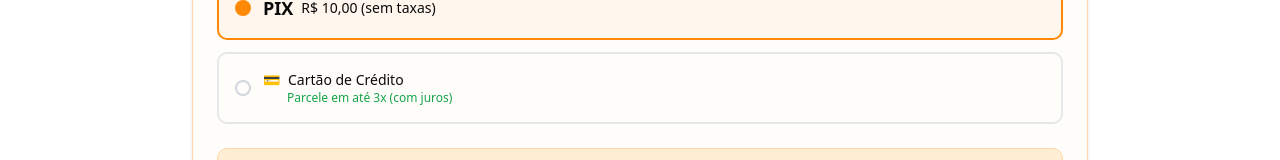
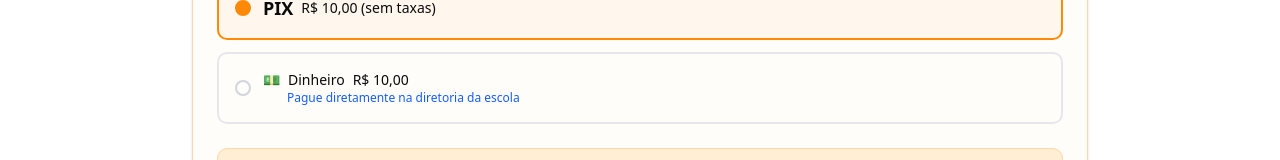
Before and after one commit to pedrologapp/AmadeusCanguru, a React (Vite) app: page / in a window 1280 px wide. Both pictures are taken after a click on the button "Realizar Inscrição e Pagamento". Shown: the part 3846-4006 px from the top of the page. Built offline with nearby package versions, Linux system fonts and the light colour scheme; no server answers.

Commit message:
Update App.jsx

```diff
--- a/src/App.jsx
+++ b/src/App.jsx
@@ -45,22 +45,6 @@ import jardimImage from './assets/happy3.jpg';
 function App() {
   // ⚙️ CONFIGURAÇÃO
   const SERIES_DISPONIVEIS = ['Grupo IV','Grupo V', 'Maternal(3)', 'Maternalzinho(2)', '1º Ano', '2º Ano', '3º Ano', '4º Ano', '5º Ano'];
-
-  // ============================================
-  // TAXAS DE ANTECIPAÇÃO
-  // ============================================
-  const TAXA_ANTECIPACAO_VISTA = 0.0115;
-  const TAXA_ANTECIPACAO_PARCELADO = 0.016;
-
-  const calcularTaxaAntecipacao = (valorBase, numParcelas) => {
-    if (numParcelas === 1) {
-      return valorBase * TAXA_ANTECIPACAO_VISTA;
-    } else {
-      const somaMeses = (numParcelas * (numParcelas + 1)) / 2;
-      const valorParcela = valorBase / numParcelas;
-      return valorParcela * TAXA_ANTECIPACAO_PARCELADO * somaMeses;
-    }
-  };
 
   // Estados para o formulário
   const [showForm, setShowForm] = useState(false);
@@ -217,26 +201,8 @@ function App() {
   // ============================================
   const calculatePrice = () => {
     const PRECO_BASE = 10.0;
-    let valorTotal = PRECO_BASE;
-
-    if (formData.paymentMethod === 'credit') {
-      let taxaPercentual = 0;
-      const taxaFixa = 0.49;
-      const parcelas = parseInt(formData.installments) || 1;
-
-      if (parcelas === 1) {
-        taxaPercentual = 0.0299;
-      } else if (parcelas >= 2 && parcelas <= 3) {
-        taxaPercentual = 0.0349;
-      }
-
-      const taxaCartao = valorTotal * taxaPercentual;
-      const taxaAntecipacao = calcularTaxaAntecipacao(valorTotal, parcelas);
-
-      valorTotal = valorTotal + taxaCartao + taxaFixa + taxaAntecipacao;
-    }
-
-    const valorParcela = valorTotal / (parseInt(formData.installments) || 1);
+    const valorTotal = PRECO_BASE;
+    const valorParcela = valorTotal;
     return { valorTotal, valorParcela };
   };
 
@@ -665,7 +631,7 @@ function App() {
                     </li>
                     <li className="flex items-start">
                       <Shield className="h-4 w-4 text-destructive mr-2 mt-0.5" />
-                      A participação NÃO é obrigatória
+                      Pagamento via PIX ou dinheiro na diretoria
                     </li>
                     <li className="flex items-start">
                       <Shield className="h-4 w-4 text-destructive mr-2 mt-0.5" />
@@ -939,50 +905,33 @@ function App() {
 
                       <div
                         className={`p-4 rounded-lg border-2 cursor-pointer transition-all ${
-                          formData.paymentMethod === 'credit'
+                          formData.paymentMethod === 'dinheiro'
                             ? 'border-orange-400 bg-orange-50'
                             : 'border-gray-200 hover:border-gray-300'
                         }`}
-                        onClick={() => setFormData(prev => ({ ...prev, paymentMethod: 'credit' }))}
+                        onClick={() => setFormData(prev => ({ ...prev, paymentMethod: 'dinheiro', installments: 1 }))}
                       >
                         <div className="flex items-center">
                           <div className={`w-4 h-4 rounded-full border-2 mr-3 ${
-                            formData.paymentMethod === 'credit' ? 'border-orange-400 bg-orange-400' : 'border-gray-300'
+                            formData.paymentMethod === 'dinheiro' ? 'border-orange-400 bg-orange-400' : 'border-gray-300'
                           }`}>
-                            {formData.paymentMethod === 'credit' && (
+                            {formData.paymentMethod === 'dinheiro' && (
                               <div className="w-full h-full rounded-full bg-orange-400"></div>
                             )}
                           </div>
                           <div>
                             <div className="flex items-center space-x-2">
-                              <span className="text-sm">💳</span>
-                              <span className="text-sm font-medium">Cartão de Crédito</span>
+                              <span className="text-sm">💵</span>
+                              <span className="text-sm font-medium">Dinheiro</span>
+                              <span className="text-sm" translate="no">R$ 10,00</span>
                             </div>
-                            <div className="text-xs text-green-600 ml-6 font-medium">
-                              Parcele em até 3x (com juros)
+                            <div className="text-xs text-blue-600 ml-6 font-medium">
+                              Pague diretamente na diretoria da escola
                             </div>
                           </div>
                         </div>
                       </div>
                     </div>
-
-                    {formData.paymentMethod === 'credit' && (
-                      <div className="mb-6">
-                        <Label className="text-sm font-medium">Número de Parcelas</Label>
-                        <select
-                          value={formData.installments}
-                          onChange={(e) => setFormData(prev => ({ ...prev, installments: parseInt(e.target.value) }))}
-                          className="w-full h-10 px-3 rounded-md border border-input bg-background text-sm mt-2"
-                        >
-                          <option value={1}>1x de R$ {valorTotal.toFixed(2).replace('.', ',')}</option>
-                          <option value={2}>2x de R$ {(valorTotal / 2).toFixed(2).replace('.', ',')}</option>
-                          <option value={3}>3x de R$ {(valorTotal / 3).toFixed(2).replace('.', ',')}</option>
-                        </select>
-                        <p className="text-xs text-gray-500 mt-1">
-                          * Taxas de cartão aplicadas ao valor total
-                        </p>
-                      </div>
-                    )}
 
                     {/* Valor Total */}
                     <div className="bg-orange-100 p-4 rounded-lg border border-orange-200">
@@ -994,14 +943,9 @@ function App() {
                         <div className="text-2xl font-bold text-orange-900">
                           R$ {valorTotal.toFixed(2).replace('.', ',')}
                         </div>
-                        {formData.paymentMethod === 'credit' && formData.installments > 1 && (
-                          <div className="text-sm text-orange-700 mt-1">
-                            {formData.installments}x de R$ {valorParcela.toFixed(2).replace('.', ',')}
-                          </div>
-                        )}
-                        {formData.paymentMethod === 'credit' && (
-                          <div className="text-xs text-orange-600 mt-1">
-                            (inclui taxas do cartão)
+                        {formData.paymentMethod === 'dinheiro' && (
+                          <div className="text-xs text-blue-600 mt-2">
+                            Dirija-se à diretoria da escola para efetuar o pagamento em dinheiro
                           </div>
                         )}
                       </div>
```
